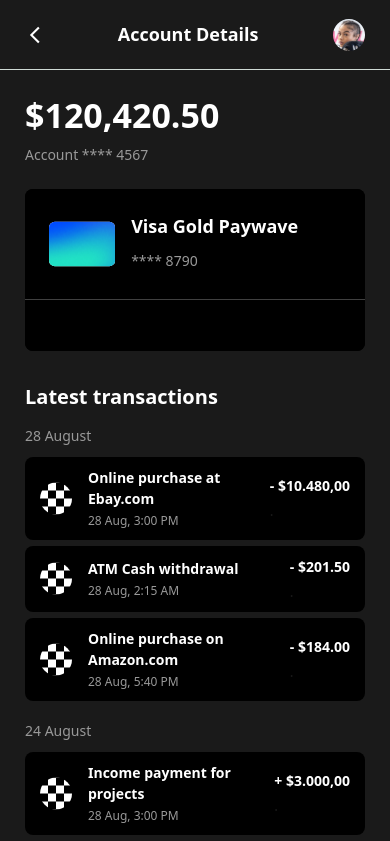
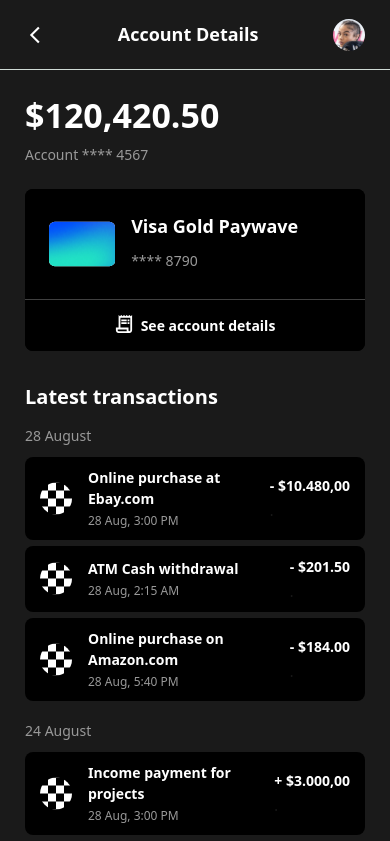
Before and after one commit to ruben-senpai11/Kamgoko-tests, a React (Vite) app in the folder app-dashboard/: page / in a window 390 px wide. Shown: the top 841 px of the page. Built offline with nearby package versions, Linux system fonts and the light colour scheme.

Commit message:
updated button color

```diff
--- a/app-dashboard/src/components/main.tsx
+++ b/app-dashboard/src/components/main.tsx
@@ -146,7 +146,7 @@ export default function Main() {
                 <hr className="d-flex mobile" />
                 <button onClick={handleAccount} className="d-flex mobile account-button justify-content-center gap-2 ">
                   <svg width="18" height="18" viewBox="0 0 14 15" fill="none" xmlns="http://www.w3.org/2000/svg">
-                    <path d="M12.625 1.13672L11.5 0.0117188L10.375 1.13672L9.25 0.0117188L8.125 1.13672L7 0.0117188L5.875 1.13672L4.75 0.0117188L3.625 1.13672L2.5 0.0117188V10.4883H0.25V12.7383C0.25 14.0039 1.26953 14.9883 2.5 14.9883H11.5C12.7305 14.9883 13.75 14.0039 13.75 12.7383V0.0117188L12.625 1.13672ZM9.25 13.5117H2.5C2.07812 13.5117 1.76172 13.1602 1.76172 12.7383V12H9.25V13.5117ZM12.2383 12.7383C12.2383 13.1602 11.9219 13.5117 11.5 13.5117C11.0781 13.5117 10.7617 13.1602 10.7617 12.7383V10.4883H4.01172V2.26172H12.2383V12.7383ZM4.75 3.73828H9.25V5.25H4.75V3.73828ZM9.98828 3.73828H11.5V5.25H9.98828V3.73828ZM4.75 5.98828H9.25V7.5H4.75V5.98828ZM9.98828 5.98828H11.5V7.5H9.98828V5.98828Z" fill="black" />
+                    <path d="M12.625 1.13672L11.5 0.0117188L10.375 1.13672L9.25 0.0117188L8.125 1.13672L7 0.0117188L5.875 1.13672L4.75 0.0117188L3.625 1.13672L2.5 0.0117188V10.4883H0.25V12.7383C0.25 14.0039 1.26953 14.9883 2.5 14.9883H11.5C12.7305 14.9883 13.75 14.0039 13.75 12.7383V0.0117188L12.625 1.13672ZM9.25 13.5117H2.5C2.07812 13.5117 1.76172 13.1602 1.76172 12.7383V12H9.25V13.5117ZM12.2383 12.7383C12.2383 13.1602 11.9219 13.5117 11.5 13.5117C11.0781 13.5117 10.7617 13.1602 10.7617 12.7383V10.4883H4.01172V2.26172H12.2383V12.7383ZM4.75 3.73828H9.25V5.25H4.75V3.73828ZM9.98828 3.73828H11.5V5.25H9.98828V3.73828ZM4.75 5.98828H9.25V7.5H4.75V5.98828ZM9.98828 5.98828H11.5V7.5H9.98828V5.98828Z" fill="currentColor" />
                   </svg>
                   <div className="fw-bold" >See account details</div>
                 </button>
@@ -224,7 +224,7 @@ export default function Main() {
                 <div className="d-flex justify-content-center align-items-center   ">
                   <button className="d-flex justify-content-center align-items-center gap-2 update ">
                     <svg width="13" height="15" viewBox="0 0 13 15" fill="none" xmlns="http://www.w3.org/2000/svg">
-                      <path d="M9.67188 3.64844L6.26172 0.238281V2.55859C3.30859 2.91016 0.988281 5.44141 0.988281 8.5C0.988281 11.5586 3.27344 14.0898 6.26172 14.4414V12.9297C4.11719 12.5781 2.5 10.7148 2.5 8.5C2.5 6.28516 4.11719 4.42188 6.26172 4.07031V6.98828L9.67188 3.64844ZM12.9414 7.76172C12.8359 6.70703 12.4141 5.6875 11.7461 4.84375L10.6562 5.89844C11.0781 6.46094 11.3242 7.09375 11.4297 7.76172H12.9414ZM7.73828 12.9297V14.4414C8.79297 14.3008 9.8125 13.9141 10.6914 13.2461L9.60156 12.1562C9.03906 12.543 8.40625 12.8242 7.73828 12.9297ZM10.6562 11.1016L11.7461 12.1562C12.4141 11.3125 12.8359 10.293 12.9414 9.23828H11.4297C11.3242 9.90625 11.0781 10.5391 10.6562 11.1016Z" fill="black" />
+                      <path d="M9.67188 3.64844L6.26172 0.238281V2.55859C3.30859 2.91016 0.988281 5.44141 0.988281 8.5C0.988281 11.5586 3.27344 14.0898 6.26172 14.4414V12.9297C4.11719 12.5781 2.5 10.7148 2.5 8.5C2.5 6.28516 4.11719 4.42188 6.26172 4.07031V6.98828L9.67188 3.64844ZM12.9414 7.76172C12.8359 6.70703 12.4141 5.6875 11.7461 4.84375L10.6562 5.89844C11.0781 6.46094 11.3242 7.09375 11.4297 7.76172H12.9414ZM7.73828 12.9297V14.4414C8.79297 14.3008 9.8125 13.9141 10.6914 13.2461L9.60156 12.1562C9.03906 12.543 8.40625 12.8242 7.73828 12.9297ZM10.6562 11.1016L11.7461 12.1562C12.4141 11.3125 12.8359 10.293 12.9414 9.23828H11.4297C11.3242 9.90625 11.0781 10.5391 10.6562 11.1016Z" fill="currentColor" />
                     </svg>
                     <span className="fw-bold" >Update your details</span>
                   </button>
--- a/app-dashboard/src/css/main.css
+++ b/app-dashboard/src/css/main.css
@@ -117,6 +117,7 @@
     padding: 15px;
     border-radius: 8px;
     font-size: 14px;
+    color: var(--foreground-color);
   }
 
   .a-container {
@@ -209,6 +210,7 @@
     padding: 15px 20%;
     border: 1px solid #CFDBD5;
     border-radius: 8px;
+    color: var(--foreground-color);
   }
 
 }
```
